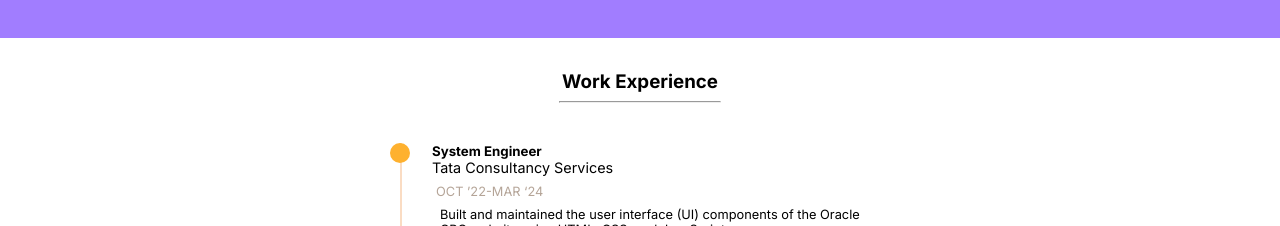
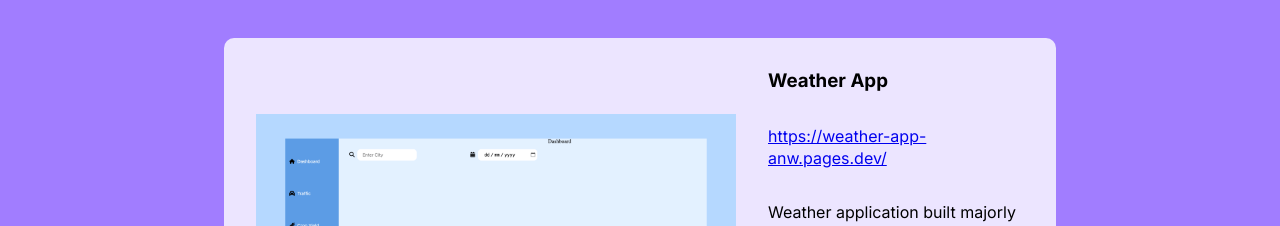
Before and after one commit to ananya-ghoshal/portfolio_website, a React (Vite) app: page / in a window 1280 px wide. Shown: the part 2574-2800 px from the top of the page. Built offline with nearby package versions, Linux system fonts and the light colour scheme; the HTML template or start-up script is replaced by a standard one; a web font is replaced by a local one.

Commit message:
Added weather app project link

```diff
--- a/src/components/ProjectList.jsx
+++ b/src/components/ProjectList.jsx
@@ -3,10 +3,12 @@ import "../styles/Projects.css";
 import Project from "./Project";
 import project1 from "../images/myblog.png";
 import project2 from "../images/gosolo.png";
+import project3 from "../images/WeatherApp.png";
 import HTML from "../icons/html.svg";
 import CSS from "../icons/css.svg";
 import JS from "../icons/js.svg";
 import SaSS from "../icons/sass.svg";
+import ReactJS from "../icons/react.svg";
 
 function ProjectList() {
   return (
@@ -41,6 +43,20 @@ function ProjectList() {
             skill3Img: SaSS,
           }}
         />
+        <Project
+          props={{
+            img: project3,
+            title: "Weather App",
+            link: "https://weather-app-anw.pages.dev/",
+            text: "Weather application built majorly using React JS.",
+            skill1: "HTML",
+            skill1Img: HTML,
+            skill2: "CSS",
+            skill2Img: CSS,
+            skill3: "React JS",
+            skill3Img: ReactJS,
+          }}
+        />
       </div>
     </div>
   );
```
Also changed, not shown: src/images/WeatherApp.png (added).
